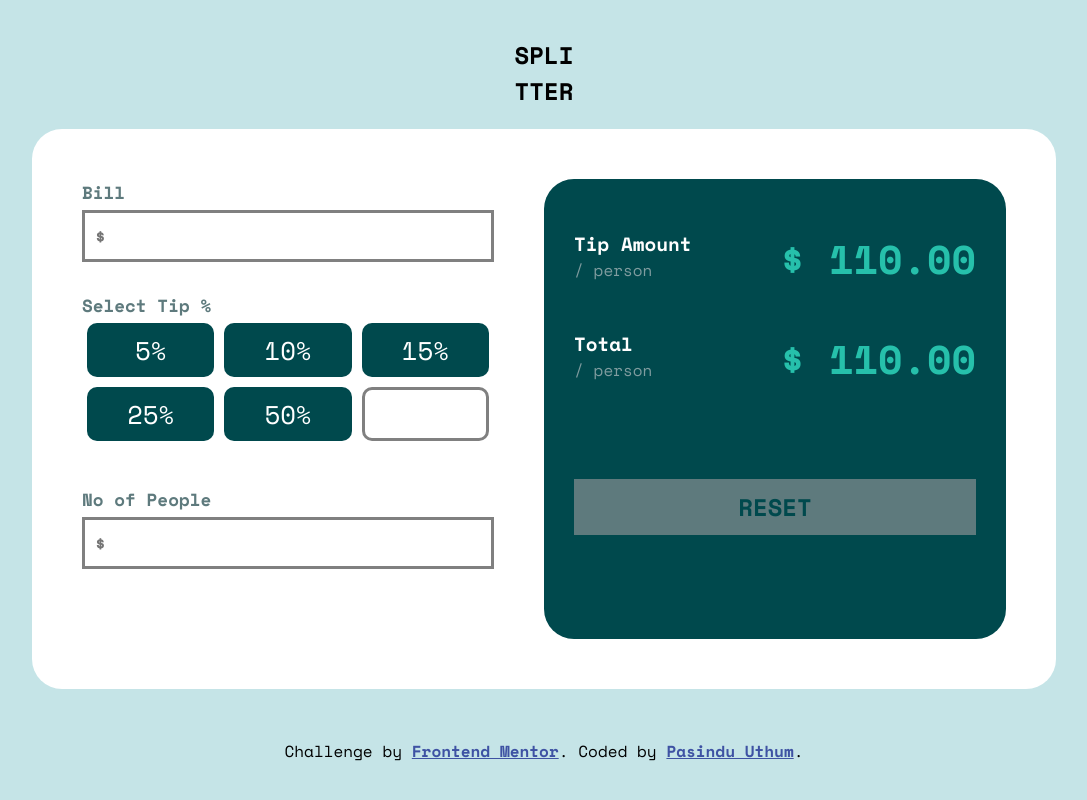
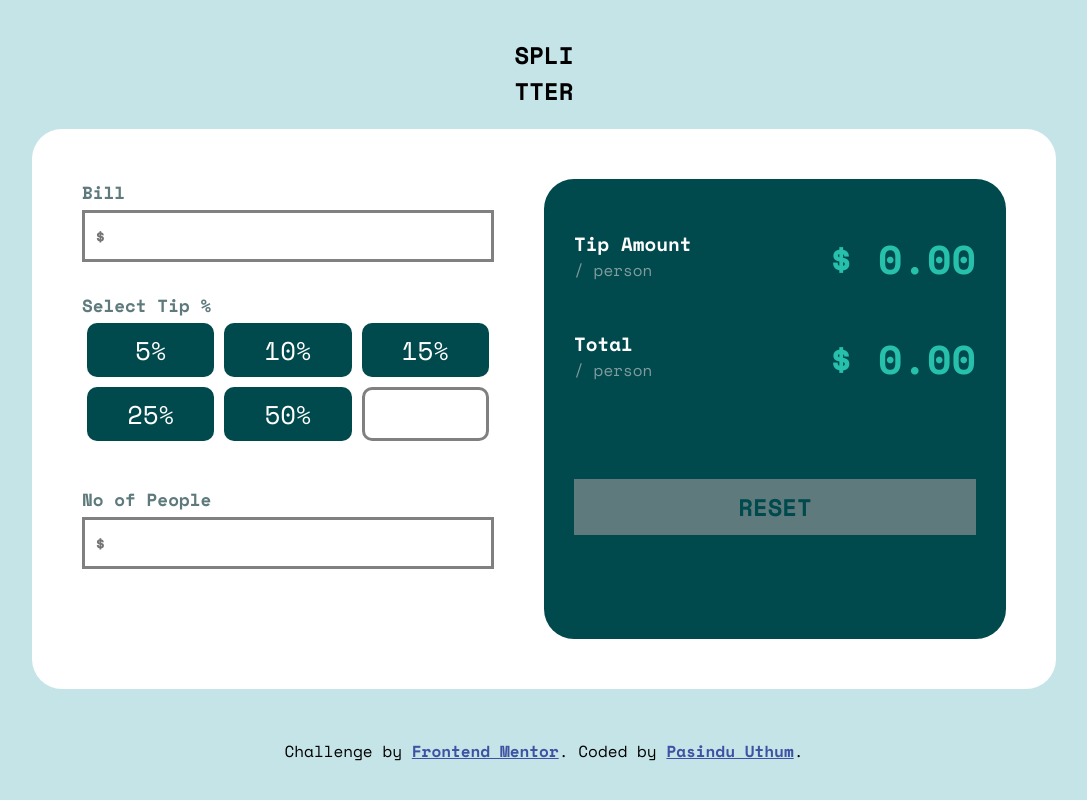
Before and after one commit to Pasindu-Uthum/tip-calculator, a plain HTML site: page index.html in a window 1280 px wide. Shown: the whole page, without its empty margins (96-1183 px from the left). Drawn offline with nearby package versions, Linux system fonts and the light colour scheme.

Commit message:
Fix an error

```diff
--- a/index.html
+++ b/index.html
@@ -52,7 +52,7 @@
           <p>/ person</p>
         </div>
         <div class="output">
-          $ <span id="tip-output">110.00</span>
+          $ <span id="tip-output">0.00</span>
         </div>
       </div>
 
@@ -62,7 +62,7 @@
           <p>/ person</p>
         </div>
         <div class="output">
-          $ <span id="total-output">110.00</span>
+          $ <span id="total-output">0.00</span>
         </div>
       </div>
 
```
